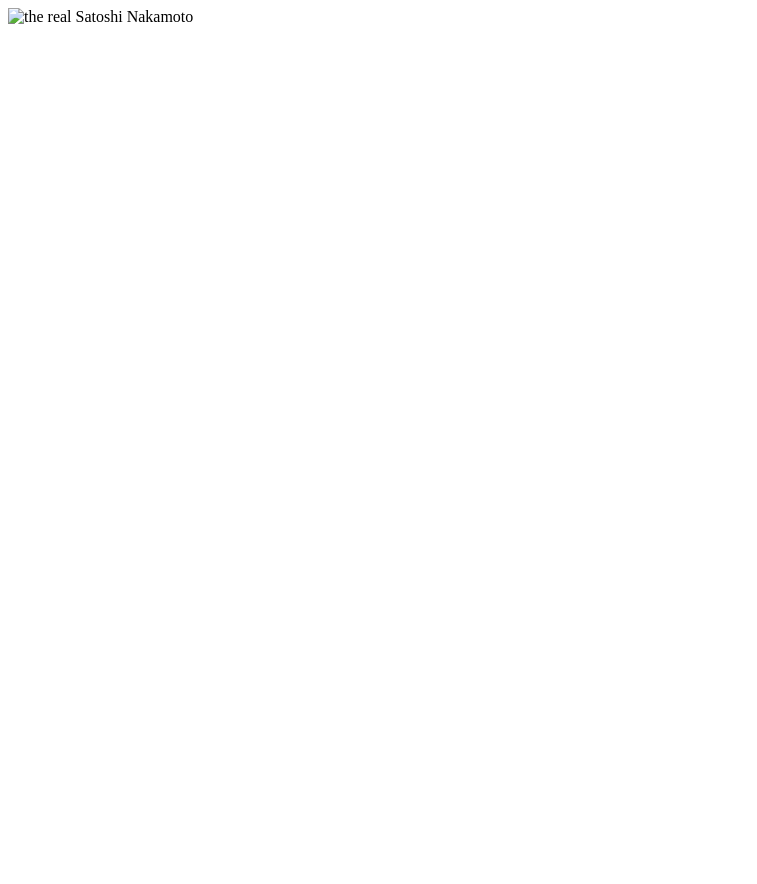
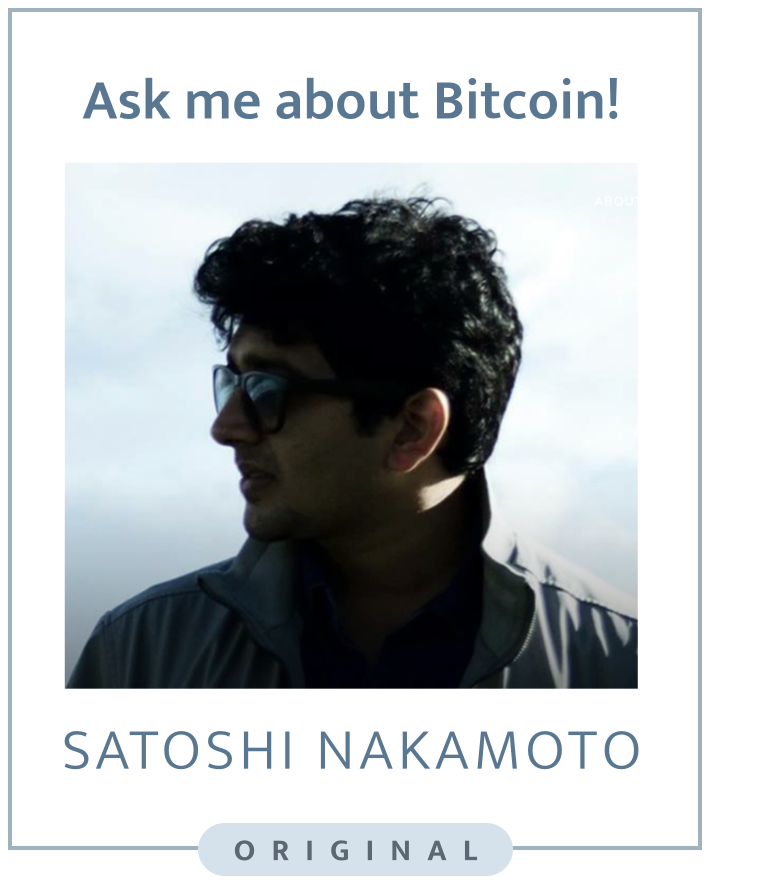
Before and after one commit to RahulKondi/rahulkondi.github.io, a plain HTML site: page index.html in a window 1280 px wide. Shown: the whole page, without its empty margins (0-757 px from the left). Before the commit the page ends 800 px from the top, so only its background shows below. Drawn offline with Linux system fonts and the light colour scheme.

Commit message:
Fixes typo

```diff
--- a/index.html
+++ b/index.html
@@ -4,7 +4,7 @@
   </head>
 
   <body>
-      <img src:"Satoshi nakamoto.png" alt="the real Satoshi Nakamoto" class="center"/>
+      <img src="Satoshi nakamoto.png" alt="the real Satoshi Nakamoto" class="center"/>
   </body>
 
 </html>
```
